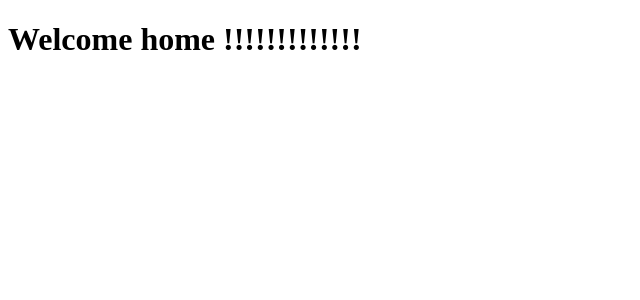
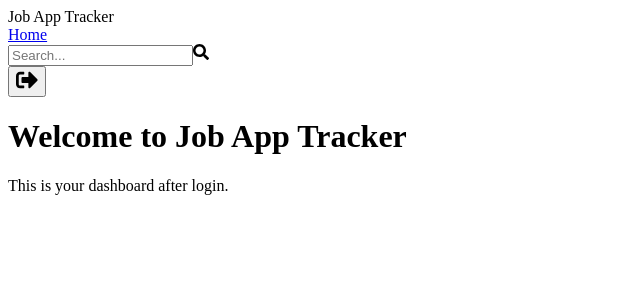
Before and after one commit to juniorSarh/React-Job-Application-Tracker, a React (Vite) app: page /home in a window 1280 px wide. Shown: the top 300 px of the page, without its empty margins (0-640 px from the left). Built offline with nearby package versions, Linux system fonts and the light colour scheme; no server answers.

Commit message:
Feature: added function logout, that ill allow a user to logout from home

```diff
--- a/src/assets/pages/Home.tsx
+++ b/src/assets/pages/Home.tsx
@@ -1,9 +1,49 @@
-import React from 'react'
+import { useNavigate } from "react-router-dom";
+import { FaSearch, FaSignOutAlt } from "react-icons/fa";
 
 export default function Home() {
+  const nav = useNavigate();
+
+  function handleLogout() {
+    localStorage.removeItem("auth_user");
+    nav("/login");
+  }
+
   return (
-    <div>
-      <h1> Welcome home !!!!!!!!!!!!!</h1>
+    <div className="home">
+      <header className="home__topbar">
+        <div className="home__brand">Job App Tracker</div>
+
+        <nav className="home__nav">
+          <a href="/home" className="home__navItem active">
+            Home
+          </a>
+        </nav>
+
+        <div className="home__searchWrap">
+          <input
+            type="text"
+            placeholder="Search..."
+            className="home__searchInput"
+          />
+          <FaSearch className="home__searchIcon" />
+        </div>
+
+        <button
+          onClick={handleLogout}
+          className="home__logoutBtn"
+          aria-label="Logout"
+        >
+          <FaSignOutAlt size={22} />
+        </button>
+      </header>
+
+      <main className="home__content">
+        <h1>Welcome to Job App Tracker</h1>
+        <p>This is your dashboard after login.</p>
+      </main>
+
+      <footer className="home__footer" />
     </div>
-  )
+  );
 }
--- a/src/assets/pages/Login.tsx
+++ b/src/assets/pages/Login.tsx
@@ -6,10 +6,8 @@ import loginimg from "../images/loginimg.png";
 type AuthUser = { id: number | string; username: string };
 
 // Prefer env, fall back to localhost:3001 (keep React/Vite dev server on a different port)
-const API_BASE =
-  // Vite
-  (import.meta as any).env?.VITE_API_URL ||
-  "http://localhost:3000";
+const API_BASE = import.meta.env.VITE_API_URL ?? "http://localhost:3000";
+
 
 export default function Login() {
   const nav = useNavigate();
@@ -35,8 +33,6 @@ export default function Login() {
     try {
       const parsed: AuthUser = JSON.parse(saved);
 
-      // Optional: validate session against json-server
-      // If you don’t care to validate, you can just nav("/home") here.
       fetch(`${API_BASE}/users/${encodeURIComponent(String(parsed.id))}`, {
         signal: controller.signal,
       })
@@ -99,7 +95,7 @@ export default function Login() {
           } satisfies AuthUser)
         );
 
-        // Remember username if checked
+
         if (remember) localStorage.setItem("remember_username", u);
         else localStorage.removeItem("remember_username");
 
```
